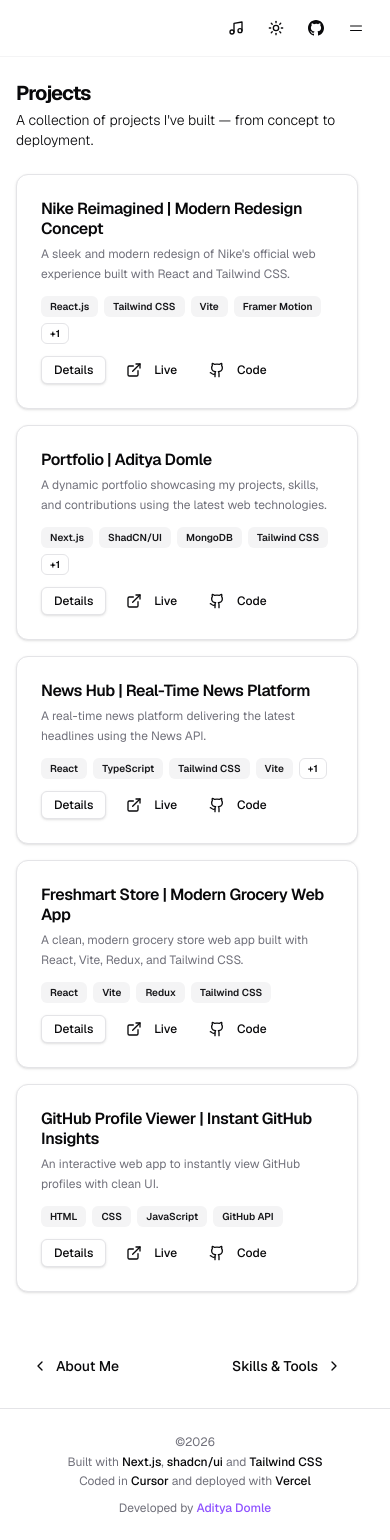
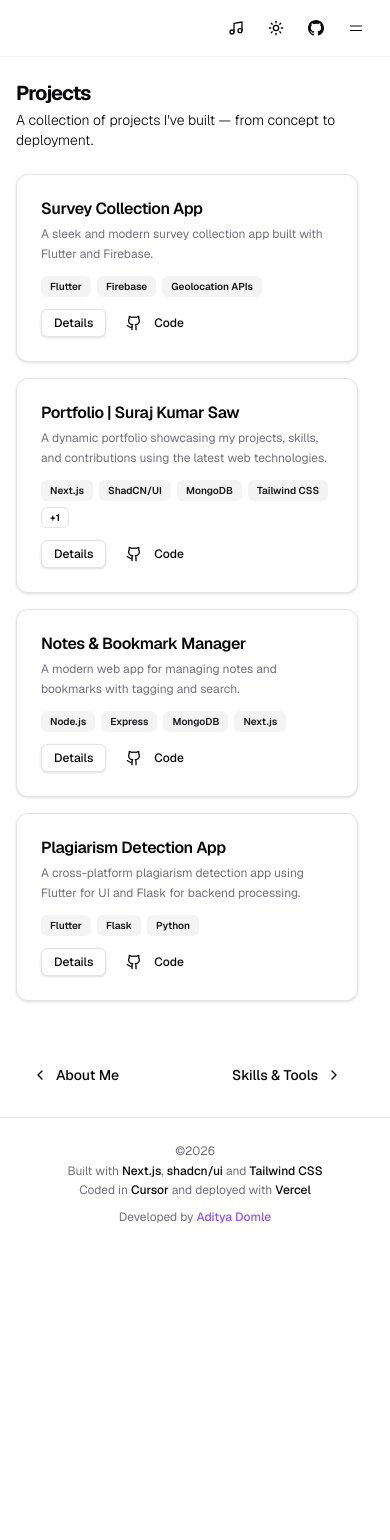
Before and after one commit to suraj-saw/portfolio-suraj, a Next.js app: page /projects in a window 390 px wide. After the commit the page ends 1249 px from the top, so only its background shows below. Built offline with nearby package versions, Linux system fonts and the light colour scheme.

Commit message:
Initial Commit

```diff
--- a/app/about/page.tsx
+++ b/app/about/page.tsx
@@ -13,17 +13,17 @@
 
       <div className="flex flex-col gap-4 text-sm text-foreground/80 leading-relaxed">
         <p>
-          I&apos;m <span className="font-semibold text-foreground">Aditya Domle</span>, a
+          I&apos;m <span className="font-semibold text-foreground">Suraj Kumar Saw</span>, a
           passionate Full-Stack Web Developer and DevOps enthusiast currently pursuing my
-          BCA from GH Raisoni College of Engineering and Management, Nagpur.
+          B.Tech in Computer Science and Engineering from National Institute of Technology, Delhi.
         </p>
         <p>
           My journey into tech started with a curiosity about how websites work, which quickly
           turned into a deep love for building them. I specialize in the{' '}
           <span className="font-semibold text-foreground">MERN stack</span> and enjoy working
           with modern tools like <span className="font-semibold text-foreground">Next.js</span>,{' '}
-          <span className="font-semibold text-foreground">TypeScript</span>, and{' '}
-          <span className="font-semibold text-foreground">Docker</span>.
+          <span className="font-semibold text-foreground">Flutter</span>, and{' '}
+          <span className="font-semibold text-foreground">Firebase</span>.
         </p>
         <p>
           When I&apos;m not coding, I&apos;m exploring open source projects, contributing to the
--- a/app/page.tsx
+++ b/app/page.tsx
@@ -9,12 +9,12 @@
   return (
     <div className="flex flex-col gap-6">
       <PageHeader>
-        <PageHeaderHeading>Hi, I&apos;m Aditya Domle 👋</PageHeaderHeading>
+        <PageHeaderHeading>Hi, I&apos;m Suraj Kumar Saw 👋</PageHeaderHeading>
         <PageHeaderDescription>
-          A coder by day, problem-solver by night!
+          A coder, problem-solver and developer with a passion for creating efficient and scalable web applications.
         </PageHeaderDescription>
         <PageHeaderDescription className="text-muted-foreground text-sm mt-1">
-          Full-Stack Web Developer & DevOps enthusiast based in Nagpur, India.
+          Full-Stack Web Developer & DevOps enthusiast based in Delhi, India.
           I build modern web applications with a focus on performance,
           scalability, and clean design.
         </PageHeaderDescription>
--- a/app/stats/GithubGraphs.tsx
+++ b/app/stats/GithubGraphs.tsx
@@ -21,7 +21,7 @@
           GitHub Contribution Graph
         </h3>
         <GitHubCalendar
-          username="adityadomle"
+          username="suraj-saw"
           colorScheme={resolvedTheme === 'dark' ? 'dark' : 'light'}
           fontSize={12}
           blockSize={13}
--- a/components/mobile-nav.tsx
+++ b/components/mobile-nav.tsx
@@ -8,7 +8,12 @@
 import { docsConfig } from "@/config/docs";
 import { cn } from "@/lib/utils";
 import { Button } from "./ui/button";
-import { Drawer, DrawerTrigger, DrawerContent, DrawerOverlay, DrawerPortal, DrawerClose, DrawerTitle } from "./ui/drawer";
+import {
+  Drawer,
+  DrawerContent,
+  DrawerTitle,
+  DrawerTrigger,
+} from "@/components/ui/drawer";
 import { ModeSwitcher } from "./mode-switcher";
 import { siteConfig } from "@/config/site";
 import { Icons } from "./icons";
@@ -20,6 +25,39 @@
 
 export function MobileNav({ toggleMusic, playing }: MobileNavProps) {
   const [open, setOpen] = React.useState(false);
+  const [mounted, setMounted] = React.useState(false);
+
+  // Only render Drawer on client to avoid hydration mismatch with Radix IDs
+  React.useEffect(() => {
+    setMounted(true);
+  }, []);
+
+  if (!mounted) {
+    // Render plain button on server to avoid aria-controls mismatch
+    return (
+      <Button
+        variant="ghost"
+        size="icon"
+        className="h-9 w-9 rounded-full transition-all hover:scale-105 hover:bg-muted md:hidden"
+        aria-label="Open menu"
+      >
+        <svg
+          xmlns="http://www.w3.org/2000/svg"
+          fill="none"
+          viewBox="0 0 24 24"
+          strokeWidth="1.5"
+          stroke="currentColor"
+          className="h-5 w-5"
+        >
+          <path
+            strokeLinecap="round"
+            strokeLinejoin="round"
+            d="M3.75 9h16.5m-16.5 6.75h16.5"
+          />
+        </svg>
+      </Button>
+    );
+  }
 
   return (
     <Drawer open={open} onOpenChange={setOpen}>
@@ -28,8 +66,8 @@
           variant="ghost"
           size="icon"
           className="h-9 w-9 rounded-full transition-all hover:scale-105 hover:bg-muted md:hidden"
+          aria-label="Open menu"
         >
-          {/* Hamburger icon */}
           <svg
             xmlns="http://www.w3.org/2000/svg"
             fill="none"
@@ -47,7 +85,6 @@
         </Button>
       </DrawerTrigger>
 
-      {/* sr-only title for accessibility */}
       <DrawerTitle className="sr-only">Navigation Menu</DrawerTitle>
 
       <DrawerContent className="h-[88vh] border-t border-border/40 bg-background/95 backdrop-blur-xl">
@@ -146,7 +183,6 @@
               {/* Sidebar sections */}
               {docsConfig.sidebarNav.map((section, index) => (
                 <div key={index} className="space-y-1">
-                  {/* Section title */}
                   <p className="px-1 pb-1 text-[11px] font-semibold uppercase tracking-widest text-muted-foreground">
                     {section.title}
                   </p>
--- a/components/ui/command.tsx
+++ b/components/ui/command.tsx
@@ -5,7 +5,7 @@
 import { Command as CommandPrimitive } from 'cmdk';
 import { Search } from 'lucide-react';
 import { cn } from '@/lib/utils';
-import { Dialog, DialogContent } from '@/components/ui/dialog';
+import { Dialog, DialogContent, DialogTitle } from '@/components/ui/dialog';
 
 const Command = React.forwardRef<
   React.ComponentRef<typeof CommandPrimitive>,
@@ -26,6 +26,7 @@
   return (
     <Dialog {...props}>
       <DialogContent className="overflow-hidden p-0">
+        <DialogTitle className="sr-only">Search</DialogTitle>
         <Command className="[&_[cmdk-group-heading]]:px-2 [&_[cmdk-group-heading]]:font-medium [&_[cmdk-group-heading]]:text-muted-foreground [&_[cmdk-group]:not([hidden])_~[cmdk-group]]:pt-0 [&_[cmdk-group]]:px-2 [&_[cmdk-input-wrapper]_svg]:h-5 [&_[cmdk-input-wrapper]_svg]:w-5 [&_[cmdk-input]]:h-12 [&_[cmdk-item]]:px-2 [&_[cmdk-item]]:py-3 [&_[cmdk-item]_svg]:h-5 [&_[cmdk-item]_svg]:w-5">
           {children}
         </Command>
--- a/config/site.ts
+++ b/config/site.ts
@@ -1,26 +1,24 @@
 export const siteConfig = {
-  name: 'aadi.is-a.dev',
-  url: 'https://aadi.is-a.dev',
-  description: 'Portfolio of Aditya Domle, Full-Stack Web Developer & DevOps enthusiast.',
+  name: 'subh.dev',
+  url: '',
+  description: 'Portfolio of Suraj Kumar Saw, Full-Stack Web Developer & DevOps enthusiast.',
   keywords: [
-    'Aditya Domle',
+    'Suraj Kumar Saw',
     'Full Stack Developer',
     'Web Developer',
-    'DevOps Engineer',
-    'Next.js Developer',
-    'React Developer',
-    'Node.js Developer',
+    'Mobile App Developer',
+    'Data Analyst',
   ],
   links: {
     shadcn: 'https://ui.shadcn.com/',
     telegram: 'https://t.me/nexjsx',
-    twitter: 'https://x.com/env_aditya',
-    github: 'https://github.com/adityadomle',
+    twitter: 'https://x.com/suraj03saw',
+    github: 'https://github.com/suraj-saw',
     githubProfile: 'https://github.com/adityadomle',
-    linkedin: 'https://www.linkedin.com/in/adityadomle/',
-    resume: 'https://drive.google.com/file/d/your-resume-id/view',
-    email: 'mailto:adityadomle14@gmail.com',
-    githubUsername: 'adityadomle',
+    linkedin: 'https://www.linkedin.com/in/suraj-kumar-saw-223b3529a/',
+    resume: 'https://drive.google.com/file/d/1uCNPLC60O6LdUsUmyQTXoCF2wUdeb9JZ/view?usp=drive_link',
+    email: 'mailto:suraj03saw@gmail.com',
+    githubUsername: 'suraj-saw',
   },
 };
 
--- a/constants/education.ts
+++ b/constants/education.ts
@@ -2,18 +2,18 @@
 
 export const education: TimelineViewerData[] = [
   {
-    title: 'Bachelor of Computer Application · GH Raisoni College of Engineering and Management · Nagpur, India',
-    date: 'Aug 2023 – June 2026 (Expected)',
-    description: 'Pursuing BCA with a focus on programming, web development, and software engineering. Current CGPA: 8.40.',
+    title: 'Bachelor of Technolgy · National Institute of Technology · Delhi, India',
+    date: 'Aug 2023 – June 2027 (Expected)',
+    description: 'Pursuing B.Tech in Computer Science and Engineering. Current CGPA: 7.56',
   },
   {
-    title: 'Higher Secondary Education · NPW Science College · Lakhani',
-    date: 'July 2021 – May 2023',
-    description: 'Completed 12th in Information Technology. Overall: 70%, IT: 95%.',
+    title: 'Higher Secondary Education · KKCQ DAV Senior Secondary School · Nizammuddin, Delhi · CBSE',
+    date: '2022',
+    description: 'Completed 12th grade with 87.4%.',
   },
   {
     title: 'Secondary Education · Shivaji Vidyalaya Seloti/Manegaon · SEE',
-    date: 'Apr 2012 – Mar 2021',
-    description: 'Completed 10th grade with 82%. Assisted peers in learning computer skills through hands-on lab sessions.',
+    date: '2020',
+    description: 'Completed 10th grade with 82%.',
   },
 ];
--- a/constants/index.ts
+++ b/constants/index.ts
@@ -1,23 +1,23 @@
 export const mySkills = [
+  { title: 'Flutter', icon: 'flutter' },
+  { title: 'Firebase', icon: 'firebase' },
+  { title: 'C', icon: 'c' },
+  { title: 'C++', icon: 'cpp' },
+  { title: 'Python', icon: 'python' },
+  { title: 'Dart', icon: 'dart' },
+  { title: 'SQL', icon: 'sql' },
   { title: 'HTML', icon: 'html' },
   { title: 'CSS', icon: 'css' },
   { title: 'JavaScript', icon: 'javascript' },
-  { title: 'TypeScript', icon: 'typescript' },
-  { title: 'Tailwind CSS', icon: 'tailwind' },
-  { title: 'shadcn/ui', icon: 'shadcn' },
-  { title: 'Material UI', icon: 'MaterialUIIcon' },
-  { title: 'Framer Motion', icon: 'FramerMotionIcon' },
   { title: 'ReactJS', icon: 'react' },
-  { title: 'Redux', icon: 'ReduxIcon' },
   { title: 'NextJS', icon: 'nextjs' },
   { title: 'NodeJS', icon: 'nodejs' },
   { title: 'ExpressJS', icon: 'express' },
   { title: 'MongoDB', icon: 'mongodb' },
-  { title: 'Supabase', icon: 'SupabaseIcon' },
-  { title: 'Docker', icon: 'docker' },
-  { title: 'Vercel', icon: 'vercel' },
   { title: 'Git', icon: 'git' },
-  { title: 'GitHub', icon: 'gitHub' },
-  { title: 'Postman', icon: 'postman' },
-  { title: 'npm', icon: 'npm' },
+  { title: 'Tableau', icon: 'tableau' },
+  { title: 'Microsoft Power BI', icon: 'powerbi' },
+  { title: 'Data Analysis', icon: 'data-analysis' },
+  { title: 'Machine Learning', icon: 'machine-learning' },
+  { title: 'Image Preprocessing', icon: 'image-preprocessing' },
 ];
--- a/constants/projects.ts
+++ b/constants/projects.ts
@@ -1,37 +1,33 @@
 export const projects = [
   {
-    title: 'Nike Reimagined | Modern Redesign Concept',
-    slug: 'nike-reimagined',
-    tagline: "A sleek and modern redesign of Nike's official web experience built with React and Tailwind CSS.",
-    overview: "Nike Reimagined is a creative redesign project focused on delivering a refined, high-performance web experience inspired by Nike's global brand identity.",
+    title: 'Survey Collection App',
+    slug: 'survey-collection-app',
+    tagline: "A sleek and modern survey collection app built with Flutter and Firebase.",
+    overview: "A comprehensive survey collection application that allows users to collect and manage data from households, individuals, and trips.",
     features: [
-      'Minimalist and modern user interface design',
-      'Fully responsive layouts optimized for all devices',
-      'Smooth page transitions and animations with Framer Motion',
-      'Optimized build process with Vite for fast loading',
-      'Deployed on Vercel for production-grade performance',
+      'Geo-mapped trip origins and destinations to planner-defined traffic zones.',
+      'Real-time survey data aggregation with Firebase-based role authentication.',
+      'Dynamic forms for household, individual, and trip-level data collection.',
     ],
-    techStack: ['React.js', 'Tailwind CSS', 'Vite', 'Framer Motion', 'Vercel'],
+    techStack: ['Flutter', 'Firebase', 'Geolocation APIs'],
     challenges: [
-      "Maintaining brand consistency while reimagining Nike's design language.",
-      'Achieving smooth animations without affecting performance.',
-      'Ensuring pixel-perfect responsiveness across devices.',
-      'Optimizing load times for a better user experience.',
+      'Implementing real-time data synchronization with Firebase.',
+      'Designing an intuitive UI for complex survey forms.',
+      'Ensuring accurate geolocation mapping for trip data.',
     ],
     learnings: [
-      'Mastered efficient UI composition with React and Tailwind CSS.',
-      'Improved understanding of animation principles using Framer Motion.',
-      'Enhanced deployment workflow using Vercel and Vite integration.',
-      'Developed better practices for responsive and scalable frontend design.',
+      'Gained experience in Flutter for cross-platform mobile development.',
+      'Enhanced understanding of Firebase for backend services.',
+      'Improved skills in designing user-friendly interfaces for data collection.',
     ],
     feedback: false,
     links: {
-      live: 'https://nike-reimagined-mu.vercel.app/',
-      github: 'https://github.com/adityadomle/nike-reimagined',
+      live: '',
+      github: 'https://github.com/suraj-saw/RITES_SURVEY_APP',
     },
   },
   {
-    title: 'Portfolio | Aditya Domle',
+    title: 'Portfolio | Suraj Kumar Saw',
     slug: 'portfolio',
     tagline: 'A dynamic portfolio showcasing my projects, skills, and contributions using the latest web technologies.',
     overview: 'My personal portfolio is built to highlight my journey as a developer.',
@@ -55,86 +51,60 @@
     ],
     feedback: true,
     links: {
-      live: 'https://aadi.is-a.dev',
-      github: 'https://topmate.io/aditya_domle/1773422',
+      live: '',
+      github: 'https://github.com/suraj-saw/portfolio-suraj',
     },
   },
   {
-    title: 'News Hub | Real-Time News Platform',
-    slug: 'news-hub',
-    tagline: 'A real-time news platform delivering the latest headlines using the News API.',
-    overview: 'News Hub is a responsive web app providing real-time news from India and around the world.',
+    title: 'Notes & Bookmark Manager',
+    slug: 'notes-bookmark-manager',
+    tagline: 'A modern web app for managing notes and bookmarks with tagging and search.',
+    overview: 'Notes & Bookmark Manager is a responsive web app that allows users to create, organize, and search their notes and bookmarks.',
     features: [
-      'Real-time news updates fetched from the News API.',
-      'Categorized news sections for better content navigation.',
-      'Responsive design for all devices.',
-      'Clean and accessible UI powered by shadcn/ui.',
+      'Built a full-stack web app for managing notes and bookmarks with tagging and search.',
+      'Implemented JWT authentication, CRUD operations, favorites, and metadata scraping.',
     ],
-    techStack: ['React', 'TypeScript', 'Tailwind CSS', 'Vite', 'shadcn-ui'],
+    techStack: ['Node.js', 'Express', 'MongoDB', 'Next.js'],
     challenges: [
-      'Integrating and managing dynamic data from the News API.',
-      'Optimizing performance and build times using Vite.',
+      'Designing a secure authentication system with JWT.',
+      'Implementing efficient search and tagging functionality.',
+      'Integrating metadata scraping for bookmarks.',
     ],
     learnings: [
-      'Improved understanding of working with external APIs in React.',
-      'Enhanced experience in using TypeScript for type-safe development.',
+      'Gained experience in building full-stack applications with Node.js and Next.js.',
+      'Enhanced understanding of authentication and security best practices.',
+      'Improved skills in designing user-friendly interfaces for data management.',
     ],
     feedback: true,
     links: {
-      live: 'https://news-hub-seven-chi.vercel.app/',
-      github: 'https://github.com/adityadomle/news-hub',
+      live: '',
+      github: 'https://github.com/suraj-saw/Personal-Notes-and-Bookmark-Manager',
     },
   },
   {
-    title: 'Freshmart Store | Modern Grocery Web App',
-    slug: 'freshmart-store',
-    tagline: 'A clean, modern grocery store web app built with React, Vite, Redux, and Tailwind CSS.',
-    overview: 'Freshmart Store is a modern grocery shopping platform focused on performance and smooth navigation.',
+    title: 'Plagiarism Detection App',
+    slug: 'plagiarism-detection-app',
+    tagline: 'A cross-platform plagiarism detection app using Flutter for UI and Flask for backend processing.',
+    overview: 'Plagiarism Detection App is a web application that allows users to check for plagiarism in their text by comparing it against a reference database.',
     features: [
-      'Modern and responsive UI optimized for all screen sizes.',
-      'Smooth routing for an app-like experience.',
-      'State management using Redux.',
-      'Fast performance powered by Vite.',
+      'Implemented fast literal text matching using the KMP algorithm.',
+      'Flask API serving reference texts with result visualization in Flutter UI.',
     ],
-    techStack: ['React', 'Vite', 'Redux', 'Tailwind CSS'],
+    techStack: ['Flutter', 'Flask', 'Python'],
     challenges: [
-      'Implementing scalable state management with Redux.',
-      'Ensuring responsive UI across devices.',
+      'Implementing the KMP algorithm for efficient text matching.',
+      'Designing a responsive UI in Flutter to display results clearly.',
+      'Ensuring smooth communication between the Flutter frontend and Flask backend.',
     ],
     learnings: [
-      'Enhanced understanding of Redux for managing global state.',
-      'Improved skills in responsive UI design.',
+      'Gained experience in implementing algorithms for text processing.',
+      'Enhanced skills in building cross-platform applications with Flutter.',
+      'Improved understanding of API design and integration between frontend and backend.',
     ],
     feedback: true,
     links: {
-      live: 'https://freshmart-store.vercel.app',
-      github: 'https://github.com/adityadomle/freshmart-store',
-    },
-  },
-  {
-    title: 'GitHub Profile Viewer | Instant GitHub Insights',
-    slug: 'github-profile-viewer',
-    tagline: 'An interactive web app to instantly view GitHub profiles with clean UI.',
-    overview: 'GitHub Profile Viewer allows users to instantly fetch and view detailed GitHub profiles using the GitHub REST API.',
-    features: [
-      "Instantly search and view any GitHub user's profile.",
-      'Displays profile picture, username, bio, followers, and repositories.',
-      'Responsive and clean user interface.',
-      'Utilizes GitHub REST API for real-time data.',
-    ],
-    techStack: ['HTML', 'CSS', 'JavaScript', 'GitHub API'],
-    challenges: [
-      'Fetching and managing API data efficiently.',
-      'Handling errors for invalid GitHub users.',
-    ],
-    learnings: [
-      'Strengthened understanding of API integration.',
-      'Improved skills in building responsive layouts.',
-    ],
-    feedback: true,
-    links: {
-      live: 'https://adityadomle.github.io/GitHub-Profile-Viewer/',
-      github: 'https://github.com/adityadomle/GitHub-Profile-Viewer',
+      live: '',
+      github: 'https://github.com/suraj-saw/Plagiarism-Detector-App',
     },
   },
 ];
```
Also changed, not shown: components/icons.tsx (+86 -16 lines).
